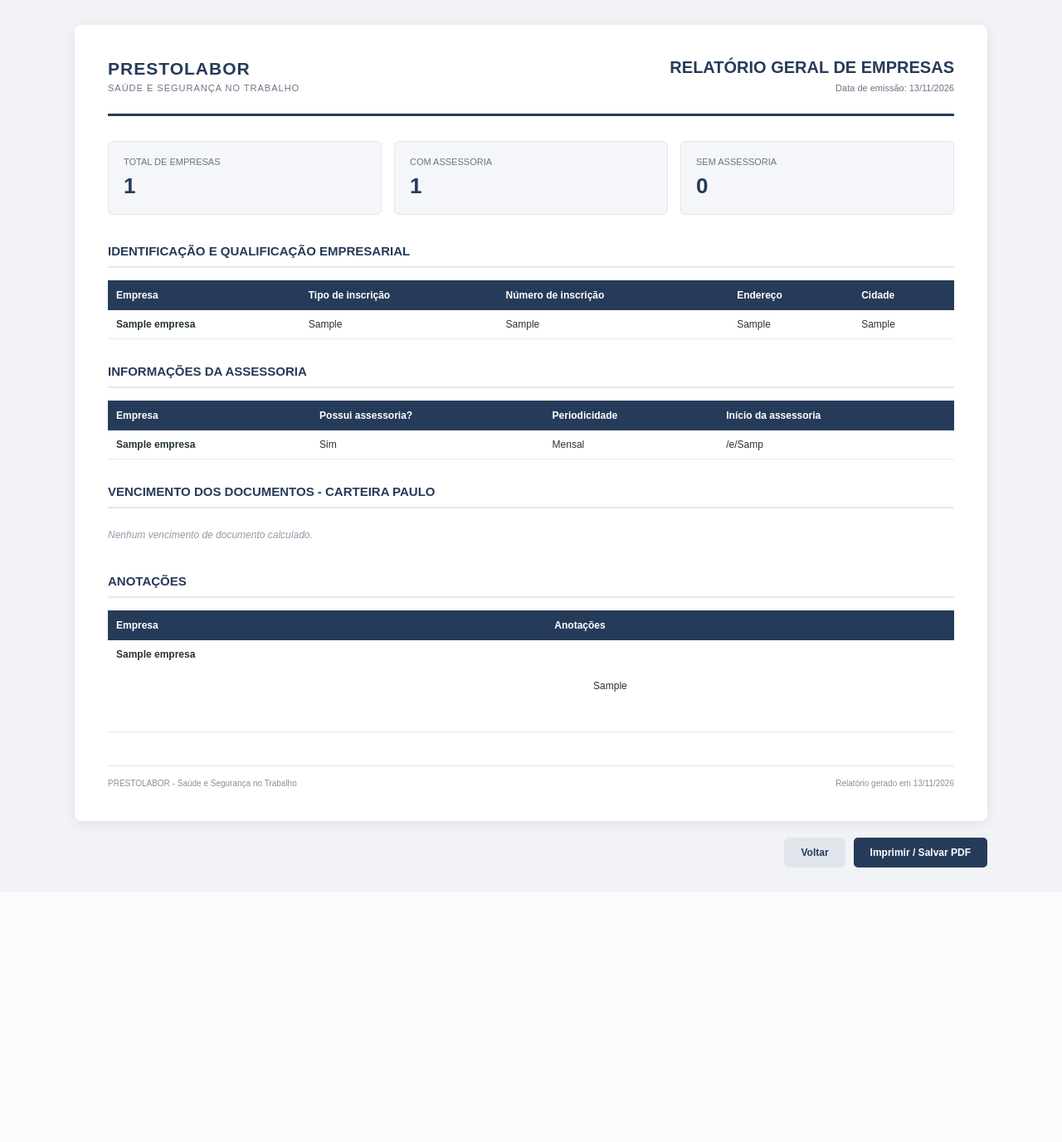
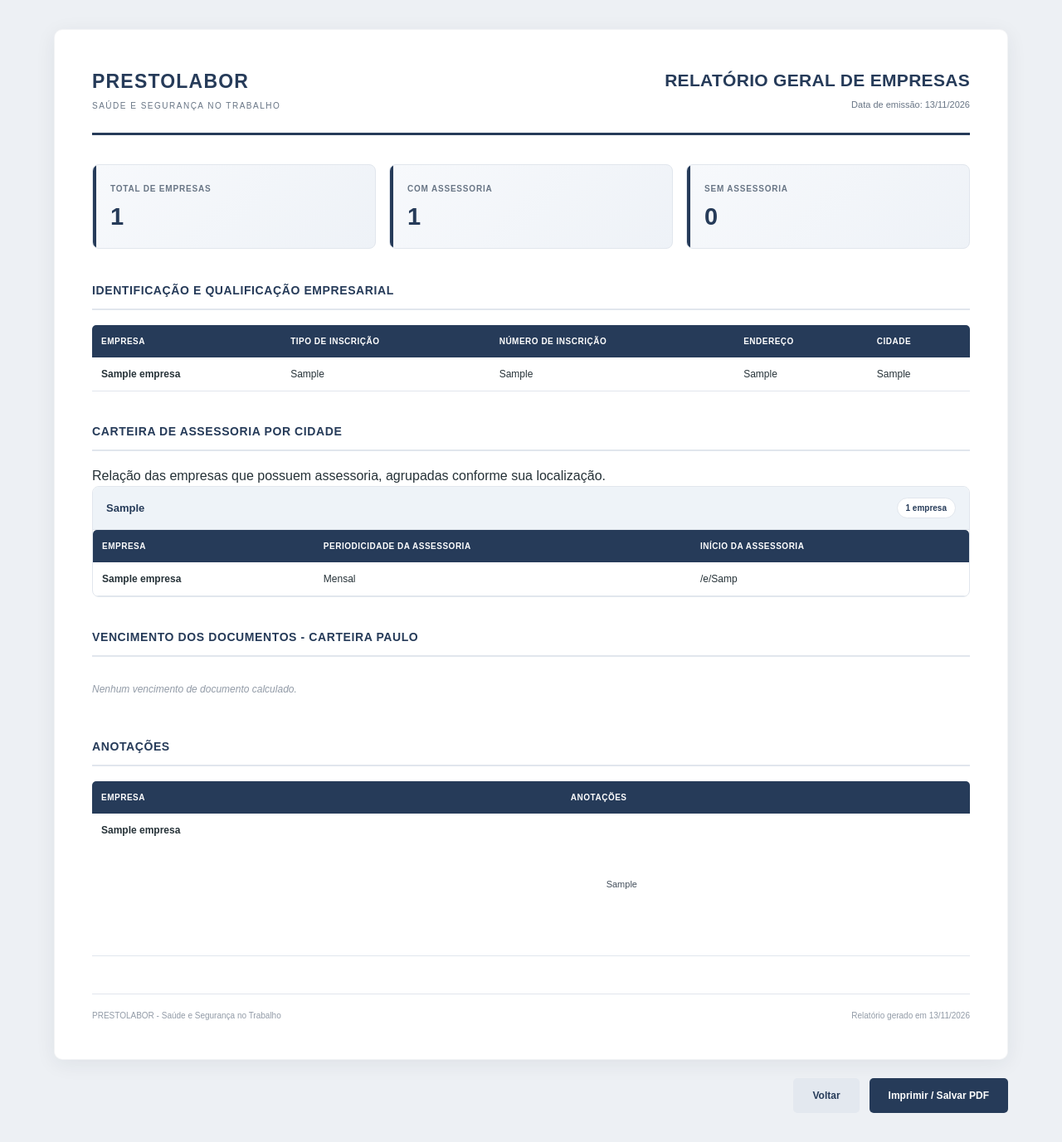
Before and after one commit to PauloMito/Cronograma-Visitas, a Flask app: page /relatorios/empresas in a window 1280 px wide. Shown: the whole page at 83% size. Before the commit the page ends 1046 px from the top, so only its background shows below. Run offline with Flask 3, Linux system fonts and the light colour scheme; tables that the repository leaves empty hold one stand-in row (values such as "Sample post").

Commit message:
Atualiza relatório de empresas

```diff
--- a/app.py
+++ b/app.py
@@ -774,8 +774,49 @@ def documentos():
 @app.route("/relatorios/empresas")
 def relatorio_empresas():
     empresas = buscar_empresas()
+
     datas_documentos = preparar_datas_documentos(empresas)
-    return render_template("relatorio_empresas.html", empresas=empresas, datas_documentos=datas_documentos, data_emissao=date.today().strftime("%d/%m/%Y"))
+
+    # Organiza somente empresas que possuem assessoria.
+    empresas_por_cidade = {}
+
+    for empresa in empresas:
+
+        possui_assessoria = empresa[7]
+
+        if possui_assessoria != 1:
+            continue
+
+        cidade = empresa[5] or "Cidade não informada"
+        cidade = cidade.strip()
+
+        if not cidade:
+            cidade = "Cidade não informada"
+
+        # Usa a cidade como chave de agrupamento.
+        chave_cidade = cidade.casefold()
+
+        if chave_cidade not in empresas_por_cidade:
+            empresas_por_cidade[chave_cidade] = {
+                "cidade": cidade,
+                "empresas": []
+            }
+
+        empresas_por_cidade[chave_cidade]["empresas"].append(empresa)
+
+    # Transforma o dicionário em uma lista ordenada.
+    assessoria_por_cidade = sorted(
+        empresas_por_cidade.values(),
+        key=lambda item: item["cidade"].casefold()
+    )
+
+    return render_template(
+        "relatorio_empresas.html",
+        empresas=empresas,
+        datas_documentos=datas_documentos,
+        assessoria_por_cidade=assessoria_por_cidade,
+        data_emissao=date.today().strftime("%d/%m/%Y")
+    )
 
 @app.route("/visitas/alternar", methods=["POST"])
 def alternar_visita():
--- a/static/css/relatorio_empresas.css
+++ b/static/css/relatorio_empresas.css
@@ -1,49 +1,86 @@
+
+/* =========================================
+   CONFIGURAÇÕES GERAIS
+========================================= */
+
 * {
     box-sizing: border-box;
     margin: 0;
     padding: 0;
 }
 
+:root {
+    --azul-principal: #263b59;
+    --azul-secundario: #344f73;
+    --azul-claro: #eef3f8;
+
+    --texto-principal: #263238;
+    --texto-secundario: #687585;
+    --texto-suave: #929ba7;
+
+    --fundo-pagina: #edf0f4;
+    --fundo-card: #ffffff;
+    --fundo-tabela: #f7f9fb;
+
+    --borda: #e1e6ed;
+    --borda-forte: #d3dbe5;
+
+    --raio: 8px;
+}
+
 body {
     font-family: Arial, Helvetica, sans-serif;
-      background: #f1f3f6;
-      color: #263238;
-      padding: 30px;
+    background: var(--fundo-pagina);
+    color: var(--texto-principal);
+    padding: 35px 20px;
+    line-height: 1.5;
+    -webkit-font-smoothing: antialiased;
 }
 
+/* =========================================
+   CONTAINER PRINCIPAL
+========================================= */
+
 .report-container {
-      max-width: 1100px;
+    width: 100%;
+    max-width: 1150px;
     margin: 0 auto;
-      background: #ffffff;
-      padding: 40px;
-      border-radius: 8px;
-      box-shadow: 0 3px 15px rgba(0, 0, 0, 0.08);
+    padding: 45px;
+    background: var(--fundo-card);
+    border: 1px solid rgba(38, 59, 89, 0.06);
+    border-radius: 10px;
+    box-shadow: 0 5px 25px rgba(25, 42, 62, 0.07);
 }
 
-    /* CABEÇALHO */
+/* =========================================
+   CABEÇALHO
+========================================= */
 
 .report-header {
     display: flex;
     justify-content: space-between;
     align-items: center;
-      gap: 20px;
+    gap: 25px;
+
     padding-bottom: 25px;
-      border-bottom: 3px solid #263b59;
-      margin-bottom: 30px;
+    margin-bottom: 35px;
+
+    border-bottom: 3px solid var(--azul-principal);
 }
 
 .brand {
-      font-size: 21px;
-      font-weight: bold;
-      color: #263b59;
-      letter-spacing: 1px;
+    font-size: 23px;
+    font-weight: 800;
+    color: var(--azul-principal);
+    letter-spacing: 1.2px;
 }
 
 .brand-subtitle {
-      font-size: 11px;
-      color: #687585;
-      margin-top: 5px;
-      letter-spacing: 1px;
+    margin-top: 4px;
+    font-size: 10px;
+    color: var(--texto-secundario);
+    letter-spacing: 1.5px;
+    text-transform: uppercase;
 }
 
 .report-title {
@@ -51,61 +88,101 @@
 }
 
 .report-title h1 {
-      font-size: 20px;
-      color: #263b59;
-      margin-bottom: 7px;
+    margin-bottom: 5px;
+    color: var(--azul-principal);
+    font-size: 21px;
+    font-weight: 700;
+    letter-spacing: 0.3px;
 }
 
 .report-title p {
+    color: var(--texto-secundario);
     font-size: 11px;
-      color: #687585;
 }
 
-    /* INDICADORES */
+/* =========================================
+   INDICADORES
+========================================= */
 
 .indicators {
     display: grid;
-      grid-template-columns: repeat(3, 1fr);
-      gap: 15px;
-      margin-bottom: 35px;
+    grid-template-columns: repeat(3, minmax(0, 1fr));
+    gap: 16px;
+    margin-bottom: 40px;
 }
 
 .indicator {
-      background: #f4f6f9;
-      border: 1px solid #e1e6ed;
-      border-radius: 6px;
-      padding: 18px;
+    position: relative;
+    overflow: hidden;
+
+    padding: 21px;
+    background: linear-gradient(135deg, #f7f9fc, #eef2f7);
+
+    border: 1px solid var(--borda);
+    border-radius: var(--raio);
+
+    transition: transform 0.2s ease, box-shadow 0.2s ease;
+}
+
+.indicator::before {
+    content: "";
+    position: absolute;
+    top: 0;
+    left: 0;
+    width: 4px;
+    height: 100%;
+    background: var(--azul-principal);
+}
+
+.indicator:hover {
+    transform: translateY(-2px);
+    box-shadow: 0 5px 14px rgba(38, 59, 89, 0.08);
 }
 
 .indicator-label {
-      font-size: 11px;
-      color: #687585;
+    margin-bottom: 9px;
+    color: var(--texto-secundario);
+    font-size: 10px;
+    font-weight: 700;
+    letter-spacing: 0.8px;
     text-transform: uppercase;
-      margin-bottom: 8px;
 }
 
 .indicator-value {
-      font-size: 26px;
-      font-weight: bold;
-      color: #263b59;
+    color: var(--azul-principal);
+    font-size: 29px;
+    font-weight: 800;
+    line-height: 1.2;
 }
 
-    /* SEÇÕES */
+/* =========================================
+   SEÇÕES DO RELATÓRIO
+========================================= */
 
 .report-section {
-      margin-bottom: 30px;
+    margin-bottom: 38px;
 }
 
 .report-section h2 {
-      font-size: 15px;
-      color: #263b59;
-      padding-bottom: 10px;
-      border-bottom: 2px solid #e5e9ef;
-      margin-bottom: 15px;
+    display: flex;
+    align-items: center;
+    gap: 10px;
+
+    margin-bottom: 18px;
+    padding-bottom: 11px;
+
+    color: var(--azul-principal);
+    border-bottom: 2px solid var(--borda);
+
+    font-size: 14px;
+    font-weight: 800;
+    letter-spacing: 0.6px;
     text-transform: uppercase;
 }
 
-    /* TABELAS */
+/* =========================================
+   TABELAS
+========================================= */
 
 .report-table {
     width: 100%;
@@ -114,54 +191,121 @@
 }
 
 .report-table th {
-      background: #263b59;
+    padding: 12px 11px;
+
+    background: var(--azul-principal);
     color: #ffffff;
+
     text-align: left;
-      padding: 11px 10px;
-      font-weight: 600;
+    font-size: 10px;
+    font-weight: 700;
+    letter-spacing: 0.5px;
+    text-transform: uppercase;
 }
 
 .report-table td {
-      padding: 10px;
-      border-bottom: 1px solid #e5e9ef;
+    padding: 11px;
+    border-bottom: 1px solid var(--borda);
     vertical-align: top;
+    line-height: 1.5;
 }
 
-    .report-table tr:nth-child(even) {
-      background: #f8f9fb;
+.report-table tbody tr:nth-child(even) {
+    background: var(--fundo-tabela);
+}
+
+.report-table tbody tr:hover {
+    background: #edf3fa;
+}
+
+.report-table th:first-child {
+    border-radius: 5px 0 0 0;
+}
+
+.report-table th:last-child {
+    border-radius: 0 5px 0 0;
 }
 
 .sem-dado {
-      color: #929ba7;
+    color: var(--texto-suave);
     font-style: italic;
 }
 
-    /* VENCIMENTOS POR MÊS */
+/* =========================================
+   ASSESSORIA POR CIDADE
+========================================= */
+
+.cidade-grupo {
+    margin-bottom: 24px;
+    border: 1px solid var(--borda);
+    border-radius: var(--raio);
+    overflow: hidden;
+    page-break-inside: avoid;
+}
+
+.cidade-cabecalho {
+    display: flex;
+    justify-content: space-between;
+    align-items: center;
+    gap: 15px;
+
+    padding: 13px 16px;
+    background: var(--azul-claro);
+    border-bottom: 1px solid var(--borda);
+}
+
+.cidade-cabecalho h3 {
+    color: var(--azul-principal);
+    font-size: 13px;
+    font-weight: 800;
+}
+
+.cidade-total {
+    padding: 4px 10px;
+    background: #ffffff;
+    border: 1px solid var(--borda);
+    border-radius: 20px;
+
+    color: var(--azul-principal);
+    font-size: 10px;
+    font-weight: 700;
+    white-space: nowrap;
+}
+
+/* =========================================
+   VENCIMENTOS POR MÊS
+========================================= */
 
 .mes-vencimento {
-      margin-bottom: 18px;
+    margin-bottom: 20px;
+    border: 1px solid var(--borda);
+    border-radius: var(--raio);
+    overflow: hidden;
     page-break-inside: avoid;
 }
 
 .mes-vencimento h3 {
-      font-size: 13px;
-      color: #263b59;
-      background: #eef2f7;
-      padding: 9px 12px;
-      border-left: 4px solid #263b59;
+    padding: 11px 15px;
+
+    background: var(--azul-claro);
+    border-left: 4px solid var(--azul-principal);
+
+    color: var(--azul-principal);
+    font-size: 12px;
+    font-weight: 800;
+    letter-spacing: 0.4px;
+    text-transform: uppercase;
 }
 
 .mes-vencimento ul {
     list-style: none;
-      padding: 8px 12px;
-      border: 1px solid #e2e6eb;
-      border-top: none;
+    padding: 8px 15px;
 }
 
 .mes-vencimento li {
+    padding: 9px 0;
+    border-bottom: 1px solid #edf0f3;
     font-size: 12px;
-      padding: 7px 0;
-      border-bottom: 1px solid #edf0f3;
 }
 
 .mes-vencimento li:last-child {
@@ -169,122 +313,197 @@
 }
 
 .sem-vencimentos {
+    padding: 12px 0;
+    color: var(--texto-suave);
     font-size: 12px;
-      color: #929ba7;
     font-style: italic;
-      padding: 10px 0;
 }
 
-    /* ANOTAÇÕES */
+/* =========================================
+   ANOTAÇÕES
+========================================= */
 
 .anotacoes {
+    max-width: 450px;
     white-space: pre-wrap;
-      line-height: 1.5;
-      max-width: 450px;
     overflow-wrap: anywhere;
+    line-height: 1.6;
+    color: #46515e;
+    font-size: 11px;
 }
 
-    /* RODAPÉ */
+/* =========================================
+   RODAPÉ
+========================================= */
 
 .report-footer {
-      margin-top: 40px;
-      padding-top: 15px;
-      border-top: 1px solid #e1e6ed;
     display: flex;
     justify-content: space-between;
+    align-items: center;
     gap: 15px;
+
+    margin-top: 45px;
+    padding-top: 18px;
+
+    border-top: 1px solid var(--borda);
+
+    color: var(--texto-suave);
     font-size: 10px;
-      color: #87919e;
 }
 
-    /* BOTÕES */
+/* =========================================
+   BOTÕES
+========================================= */
 
 .report-actions {
-      max-width: 1100px;
-      margin: 20px auto 0;
     display: flex;
     justify-content: flex-end;
-      gap: 10px;
+    gap: 12px;
+
+    max-width: 1150px;
+    margin: 22px auto 0;
 }
 
 .btn {
-      display: inline-block;
-      padding: 11px 20px;
+    display: inline-flex;
+    align-items: center;
+    justify-content: center;
+
+    padding: 11px 22px;
+    border: 1px solid transparent;
     border-radius: 5px;
+
+    font-size: 12px;
+    font-weight: 700;
     text-decoration: none;
-      font-size: 12px;
-      font-weight: bold;
-      border: none;
+
     cursor: pointer;
+    transition: background 0.2s ease, transform 0.2s ease;
+}
+
+.btn:hover {
+    transform: translateY(-1px);
 }
 
 .btn-back {
-      background: #e1e6ed;
-      color: #263b59;
+    background: #e3e8ef;
+    color: var(--azul-principal);
+}
+
+.btn-back:hover {
+    background: #d6dee8;
 }
 
 .btn-print {
-      background: #263b59;
+    background: var(--azul-principal);
     color: #ffffff;
 }
 
-    .btn:hover {
-      opacity: 0.85;
+.btn-print:hover {
+    background: var(--azul-secundario);
 }
 
-    /* IMPRESSÃO */
+/* =========================================
+   IMPRESSÃO / PDF
+========================================= */
+
+@page {
+    size: A4;
+    margin: 15mm 12mm;
+}
 
 @media print {
+
     body {
+        padding: 0;
         background: #ffffff;
-        padding: 0;
+        color: #222;
+        font-size: 11px;
     }
 
     .report-container {
+        width: 100%;
         max-width: 100%;
-        padding: 15px;
+        padding: 0;
+        border: none;
+        border-radius: 0;
         box-shadow: none;
-        border-radius: 0;
     }
 
     .report-actions {
-        display: none;
+        display: none !important;
+    }
+
+    .indicator:hover {
+        transform: none;
+        box-shadow: none;
     }
 
     .report-section {
-        page-break-inside: auto;
+        margin-bottom: 25px;
+        break-inside: auto;
+    }
+
+    .report-table {
+        font-size: 10px;
+    }
+
+    .report-table th,
+    .report-table td {
+        padding: 8px;
+    }
+
+    .report-table thead {
+        display: table-header-group;
     }
 
     .report-table tr,
+    .cidade-grupo,
     .mes-vencimento {
+        break-inside: avoid;
         page-break-inside: avoid;
     }
 
-      .mes-vencimento h3 {
+    .report-table th,
+    .cidade-cabecalho,
+    .mes-vencimento h3,
+    .indicator {
         -webkit-print-color-adjust: exact;
         print-color-adjust: exact;
     }
 
-      .report-table th {
-        -webkit-print-color-adjust: exact;
-        print-color-adjust: exact;
+    .report-table tbody tr:hover {
+        background: transparent;
+    }
+
+    .report-footer {
+        margin-top: 25px;
+    }
+
+    a {
+        color: inherit;
+        text-decoration: none;
     }
 }
 
-    /* RESPONSIVIDADE */
+/* =========================================
+   RESPONSIVIDADE
+========================================= */
 
-    @media screen and (max-width: 700px) {
+@media screen and (max-width: 768px) {
+
     body {
-        padding: 10px;
+        padding: 15px 10px;
     }
 
     .report-container {
-        padding: 20px;
+        padding: 25px 18px;
     }
 
     .report-header {
         flex-direction: column;
         align-items: flex-start;
+        gap: 15px;
     }
 
     .report-title {
--- a/templates/relatorio_empresas.html
+++ b/templates/relatorio_empresas.html
@@ -4,8 +4,10 @@
 <head>
   <meta charset="UTF-8">
   <meta name="viewport" content="width=device-width, initial-scale=1.0">
+
   <title>Relatório Geral de Empresas | Prestolabor</title>
-  <link rel="stylesheet" href="..//static/css/relatorio_empresas.css">
+
+  <link rel="stylesheet" href="../static/css/relatorio_empresas.css">
 </head>
 
 <body>
@@ -25,6 +27,7 @@
   ) %}
 
   {% for empresa in empresas %}
+
   {% set indicadores.total = indicadores.total + 1 %}
 
   {% if empresa[7] %}
@@ -32,7 +35,9 @@
   {% else %}
   {% set indicadores.sem_assessoria = indicadores.sem_assessoria + 1 %}
   {% endif %}
+
   {% endfor %}
+
 
   <main class="report-container">
 
@@ -55,7 +60,7 @@
     </header>
 
 
-    <!-- INDICADORES -->
+    <!-- INDICADORES GERAIS -->
 
     <section class="indicators">
 
@@ -130,61 +135,86 @@
     </section>
 
 
-    <!-- INFORMAÇÕES DA ASSESSORIA -->
+    <!-- CARTEIRA DE ASSESSORIA POR CIDADE -->
 
     <section class="report-section">
 
-      <h2>Informações da assessoria</h2>
+      <h2>Carteira de assessoria por cidade</h2>
+
+      <p class="report-description">
+        Relação das empresas que possuem assessoria,
+        agrupadas conforme sua localização.
+      </p>
+
+      {% if assessoria_por_cidade %}
+
+      {% for grupo in assessoria_por_cidade %}
+
+      <div class="cidade-grupo">
+
+        <!-- CABEÇALHO DA CIDADE -->
+
+        <div class="cidade-cabecalho">
+
+          <h3>{{ grupo.cidade }}</h3>
+
+          <span class="cidade-total">
+
+            {{ grupo.empresas|length }}
+
+            {% if grupo.empresas|length == 1 %}
+            empresa
+            {% else %}
+            empresas
+            {% endif %}
+
+          </span>
+
+        </div>
+
+
+        <!-- EMPRESAS DA CIDADE -->
 
         <table class="report-table">
 
           <thead>
             <tr>
               <th>Empresa</th>
-            <th>Possui assessoria?</th>
-            <th>Periodicidade</th>
+              <th>Periodicidade da assessoria</th>
               <th>Início da assessoria</th>
             </tr>
           </thead>
 
           <tbody>
 
-          {% for empresa in empresas %}
+            {% for empresa in grupo.empresas %}
 
             <tr>
-            <td><strong>{{ empresa[1] }}</strong></td>
 
               <td>
-              {% if empresa[7] %}
-              Sim
-              {% else %}
-              Não
-              {% endif %}
+                <strong>{{ empresa[1] }}</strong>
               </td>
 
               <td>
-              {% if empresa[7] %}
                 {{ periodicidades.get(empresa[8], "Não informado") }}
-              {% else %}
-              <span class="sem-dado">Não se aplica</span>
-              {% endif %}
               </td>
 
               <td>
+
                 {% if empresa[9] %}
+
                 {{ empresa[9][8:10] }}/{{ empresa[9][5:7] }}/{{ empresa[9][0:4] }}
-              {% else %}
-              <span class="sem-dado">Não informado</span>
-              {% endif %}
-            </td>
-          </tr>
 
                 {% else %}
 
-          <tr>
-            <td colspan="4" class="sem-dado">
-              Nenhuma empresa cadastrada.
+                <span class="sem-dado">
+                  Não informado
+                </span>
+
+                {% endif %}
+
               </td>
+
             </tr>
 
             {% endfor %}
@@ -193,28 +223,31 @@
 
         </table>
 
+      </div>
+
+      {% endfor %}
+
+      {% else %}
+
+      <p class="sem-dado">
+        Nenhuma empresa com assessoria cadastrada.
+      </p>
+
+      {% endif %}
+
     </section>
 
 
-    <!-- Vencimento -->
+    <!-- VENCIMENTO DOS DOCUMENTOS -->
 
     <section class="report-section">
 
       <h2>Vencimento dos documentos - Carteira Paulo</h2>
 
       {% set meses = [
-      "Janeiro",
-      "Fevereiro",
-      "Março",
-      "Abril",
-      "Maio",
-      "Junho",
-      "Julho",
-      "Agosto",
-      "Setembro",
-      "Outubro",
-      "Novembro",
-      "Dezembro"
+      "Janeiro", "Fevereiro", "Março", "Abril",
+      "Maio", "Junho", "Julho", "Agosto",
+      "Setembro", "Outubro", "Novembro", "Dezembro"
       ] %}
 
       {% set controle = namespace(total=0) %}
@@ -234,6 +267,7 @@
       {% endif %}
 
       {% endfor %}
+
 
       {% if empresas_mes.lista %}
 
@@ -258,6 +292,7 @@
       {% endif %}
 
       {% endfor %}
+
 
       {% if controle.total == 0 %}
 
@@ -290,15 +325,27 @@
           {% for empresa in empresas %}
 
           <tr>
-            <td><strong>{{ empresa[1] }}</strong></td>
+
+            <td>
+              <strong>{{ empresa[1] }}</strong>
+            </td>
 
             <td class="anotacoes">
+
               {% if empresa[6] %}
+
               {{ empresa[6] }}
+
               {% else %}
-              <span class="sem-dado">Nenhuma anotação registrada.</span>
+
+              <span class="sem-dado">
+                Nenhuma anotação registrada.
+              </span>
+
               {% endif %}
+
             </td>
+
           </tr>
 
           {% else %}
@@ -322,9 +369,13 @@
 
     <footer class="report-footer">
 
-      <span>PRESTOLABOR - Saúde e Segurança no Trabalho</span>
+      <span>
+        PRESTOLABOR - Saúde e Segurança no Trabalho
+      </span>
 
-      <span>Relatório gerado em {{ data_emissao }}</span>
+      <span>
+        Relatório gerado em {{ data_emissao }}
+      </span>
 
     </footer>
 
```
Also changed, not shown: other parts of static/css/relatorio_empresas.css (+51 -1 lines). Lines whose indentation alone changed are shown as unchanged.
